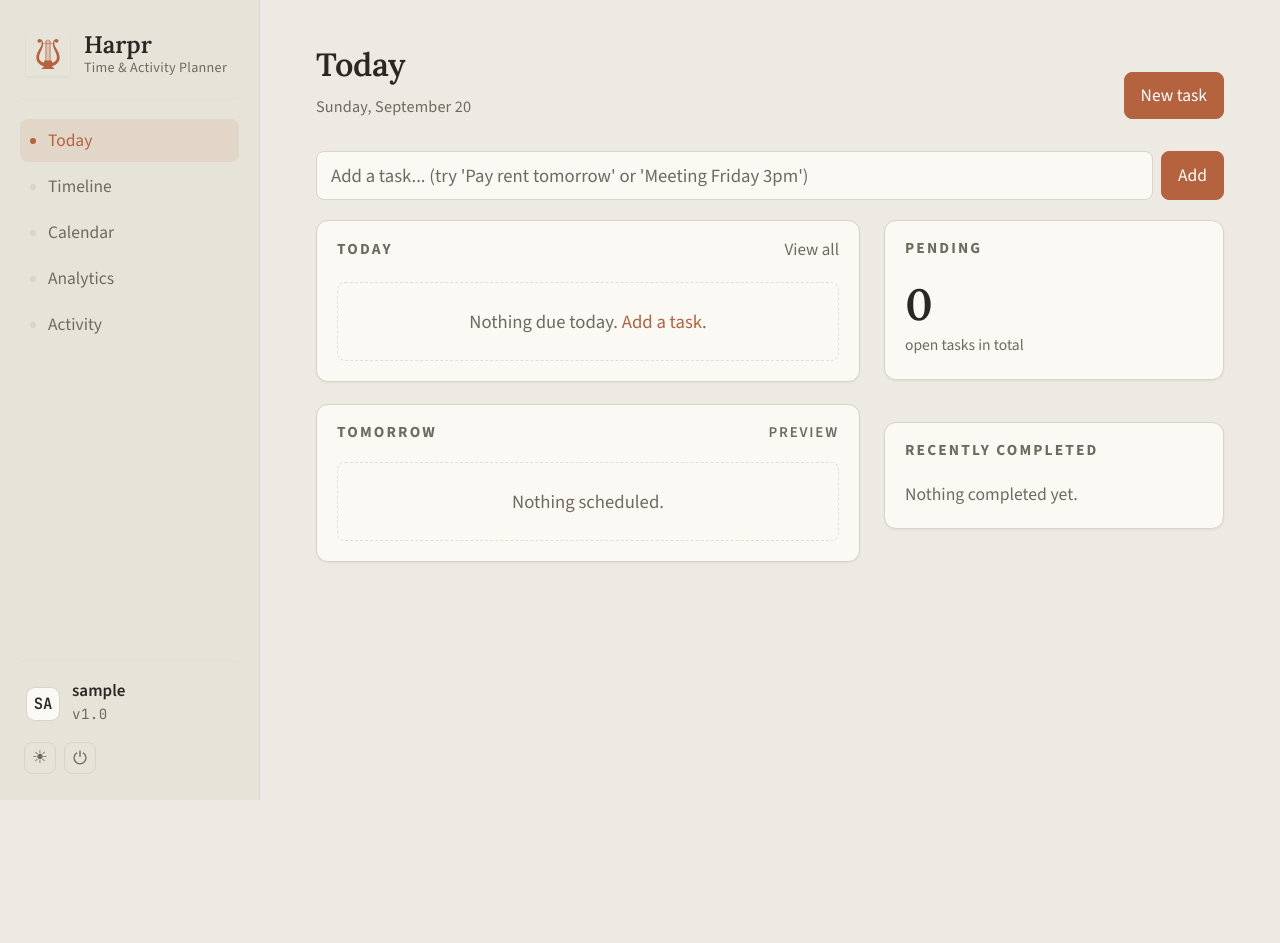
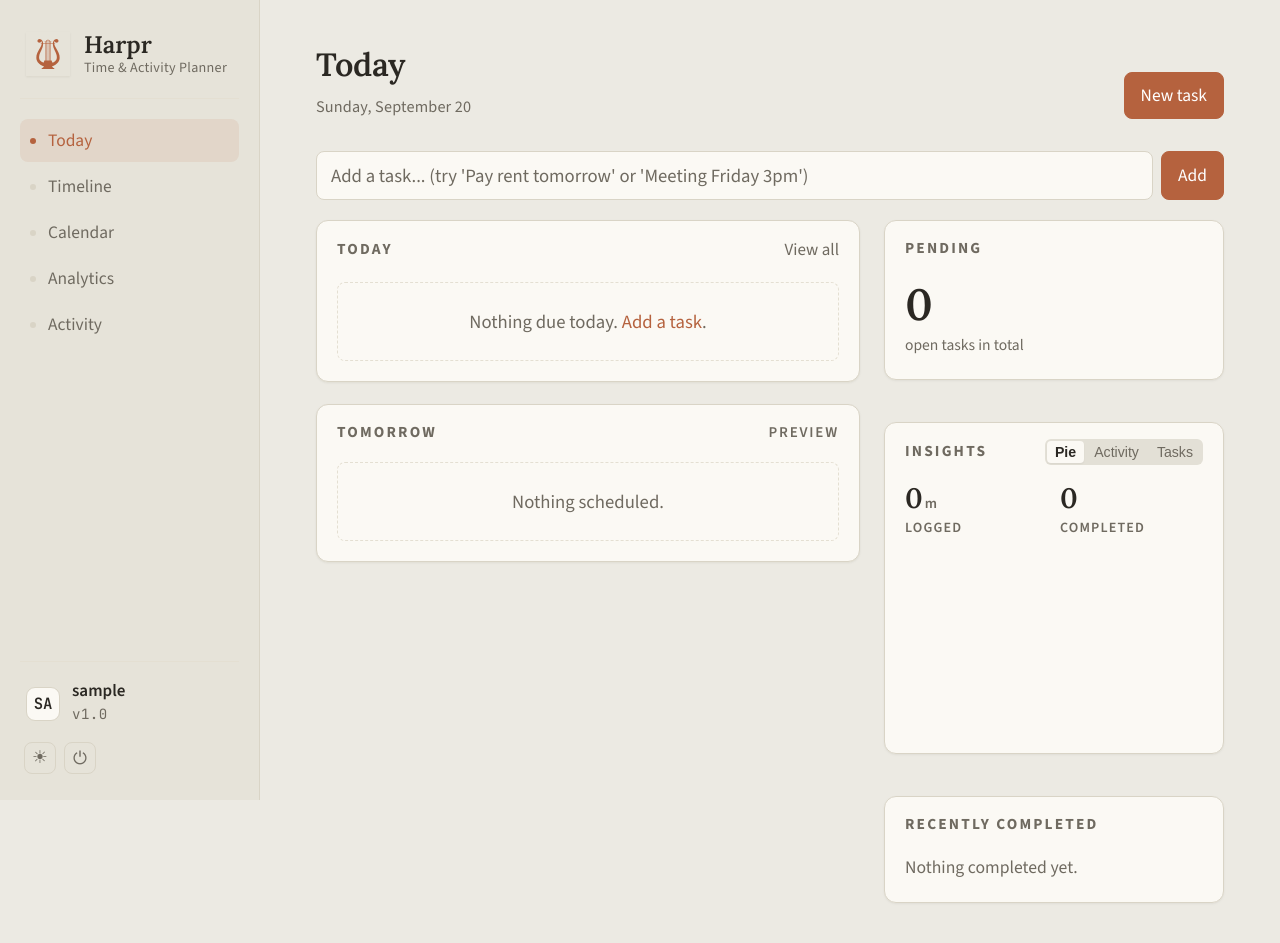
Before and after one commit to milimo-unza/final-year-project, a Django app: page / in a window 1280 px wide. Before the commit the page ends 800 px from the top, so only its background shows below. Run offline with Django 5.2, Linux system fonts and the light colour scheme; the visitor is signed in with stand-in values (Sample User, id 1); data comes from the database, SQL or seed files in the repository; data that the repository does not hold is empty; a map, chart or similar area stays blank.

Commit message:
Insights card on Today, quick add, chart tabs, calendar fix

```diff
--- a/static/css/cosmos.css
+++ b/static/css/cosmos.css
@@ -2111,3 +2111,75 @@ html { font-size: 130% !important; }
   .quick-add { flex-direction: column; }
   .quick-add .btn { width: 100%; }
 }
+
+
+/* Insights card on Today (chart switcher) */
+.chart-tabs {
+  display: flex;
+  gap: 2px;
+  background: var(--muted-bg);
+  padding: 2px;
+  border-radius: 6px;
+}
+.chart-tab {
+  padding: 3px 8px;
+  font-size: 0.68rem;
+  font-weight: 500;
+  border: none;
+  background: transparent;
+  color: var(--muted-fg);
+  border-radius: 4px;
+  cursor: pointer;
+}
+.chart-tab.active {
+  background: var(--card);
+  color: var(--fg);
+  font-weight: 600;
+  box-shadow: 0 1px 2px rgba(0,0,0,0.05);
+}
+
+.insights-kpis {
+  display: grid;
+  grid-template-columns: 1fr 1fr;
+  gap: 12px;
+  margin-bottom: 14px;
+}
+.insight-kpi { display: flex; flex-direction: column; }
+.insight-num {
+  font-family: var(--font-serif);
+  font-size: 1.35rem;
+  font-weight: 600;
+  color: var(--fg);
+  line-height: 1.1;
+}
+.insight-unit {
+  font-family: var(--font-sans);
+  font-size: 0.7rem;
+  color: var(--muted-fg);
+  margin-left: 2px;
+}
+.insight-label {
+  font-size: 0.68rem;
+  text-transform: uppercase;
+  letter-spacing: 0.08em;
+  color: var(--muted-fg);
+  margin-top: 3px;
+  font-weight: 600;
+}
+
+.insights-chart-wrap {
+  position: relative;
+  height: 180px;
+}
+
+/* Hide all canvases by default, using !important to beat Chart.js's inline styles */
+.insights-chart-wrap .insights-canvas {
+  position: absolute !important;
+  inset: 0 !important;
+  width: 100% !important;
+  height: 100% !important;
+  display: none !important;
+}
+.insights-chart-wrap .insights-canvas.active {
+  display: block !important;
+}
--- a/tasks/templates/tasks/dashboard.html
+++ b/tasks/templates/tasks/dashboard.html
@@ -1,5 +1,9 @@
 {% extends 'base.html' %}
 {% load harpr_extras %}
+{% block head_extra %}
+  <script src="https://cdn.jsdelivr.net/npm/chart.js@4.4.1/dist/chart.umd.min.js"></script>
+{% endblock %}
+
 {% block title %}Today · {{ APP_NAME }}{% endblock %}
 
 {% block content %}
@@ -129,6 +133,34 @@
     </div>
 
     <div class="card">
+      <div class="card-head">
+        <h2>Insights</h2>
+        <div class="chart-tabs">
+          <button type="button" class="chart-tab active" data-chart="pie">Pie</button>
+          <button type="button" class="chart-tab" data-chart="activity">Activity</button>
+          <button type="button" class="chart-tab" data-chart="tasks">Tasks</button>
+        </div>
+      </div>
+
+      <div class="insights-kpis">
+        <div class="insight-kpi">
+          <div class="insight-num">{{ total_minutes }}<span class="insight-unit">m</span></div>
+          <div class="insight-label">Logged</div>
+        </div>
+        <div class="insight-kpi">
+          <div class="insight-num">{{ total_completed }}</div>
+          <div class="insight-label">Completed</div>
+        </div>
+      </div>
+
+      <div class="insights-chart-wrap">
+        <canvas id="insights-pie" class="insights-canvas active"></canvas>
+        <canvas id="insights-activity" class="insights-canvas"></canvas>
+        <canvas id="insights-tasks" class="insights-canvas"></canvas>
+      </div>
+    </div>
+
+    <div class="card">
       <div class="card-head"><h2>Recently completed</h2></div>
       {% if recently_completed %}
         {% for t in recently_completed %}
@@ -151,4 +183,80 @@
 
   </div>
 </div>
+
 {% endblock %}
+
+{% block scripts %}
+{{ block.super }}
+<script>
+(function () {
+  if (typeof Chart === 'undefined') return;
+
+  var pieLabels = {{ pie_labels|safe }};
+  var pieValues = {{ pie_values|safe }};
+  var dayLabels = {{ day_labels|safe }};
+  var dayValues = {{ day_values|safe }};
+  var barLabels = {{ bar_labels|safe }};
+  var barDone = {{ bar_done|safe }};
+  var barPending = {{ bar_pending|safe }};
+
+  var COLORS = ['#3B6EA8', '#7A5FA8', '#4F8A5B', '#3F8B92'];
+
+  var pieCanvas = document.getElementById('insights-pie');
+  var activityCanvas = document.getElementById('insights-activity');
+  var tasksCanvas = document.getElementById('insights-tasks');
+
+  if (pieCanvas && pieValues.length) {
+    new Chart(pieCanvas, {
+      type: 'doughnut',
+      data: { labels: pieLabels, datasets: [{ data: pieValues, backgroundColor: COLORS, borderWidth: 0 }] },
+      options: { responsive: true, maintainAspectRatio: false, plugins: { legend: { position: 'bottom', labels: { boxWidth: 10, font: { size: 10 } } } } }
+    });
+  }
+  if (activityCanvas) {
+    new Chart(activityCanvas, {
+      type: 'line',
+      data: { labels: dayLabels, datasets: [{ data: dayValues, borderColor: '#b5623e', backgroundColor: 'rgba(181,98,62,0.1)', fill: true, tension: 0.3, pointRadius: 2 }] },
+      options: { responsive: true, maintainAspectRatio: false, plugins: { legend: { display: false } }, scales: { y: { beginAtZero: true, ticks: { font: { size: 9 } } }, x: { ticks: { font: { size: 9 } } } } }
+    });
+  }
+  if (tasksCanvas) {
+    new Chart(tasksCanvas, {
+      type: 'bar',
+      data: { labels: barLabels, datasets: [
+        { label: 'Done', data: barDone, backgroundColor: '#4F8A5B' },
+        { label: 'Pending', data: barPending, backgroundColor: '#d9d4c6' }
+      ]},
+      options: { responsive: true, maintainAspectRatio: false, plugins: { legend: { position: 'bottom', labels: { boxWidth: 10, font: { size: 10 } } } }, scales: { y: { beginAtZero: true, ticks: { precision: 0, font: { size: 9 } } }, x: { ticks: { font: { size: 9 } } } } }
+    });
+  }
+
+  // Tab switching
+  var tabs = document.querySelectorAll('.chart-tab');
+  var canvases = {
+    pie: document.getElementById('insights-pie'),
+    activity: document.getElementById('insights-activity'),
+    tasks: document.getElementById('insights-tasks')
+  };
+  var remembered = 'pie';
+  try { remembered = localStorage.getItem('harpr-insights-tab') || 'pie'; } catch (e) {}
+
+  function activate(name) {
+    Object.keys(canvases).forEach(function (k) {
+      if (!canvases[k]) return;
+      canvases[k].classList.toggle('active', k === name);
+    });
+    tabs.forEach(function (t) {
+      t.classList.toggle('active', t.dataset.chart === name);
+    });
+    try { localStorage.setItem('harpr-insights-tab', name); } catch (e) {}
+  }
+
+  tabs.forEach(function (t) {
+    t.addEventListener('click', function () { activate(t.dataset.chart); });
+  });
+
+  activate(remembered);
+})();
+</script>
+{% endblock %}
--- a/tasks/views.py
+++ b/tasks/views.py
@@ -77,6 +77,49 @@ def dashboard(request):
         .order_by("-completed_at")[:5]
     )
 
+    # Chart data for the Today page analytics card
+    from django.db.models import Sum as _Sum
+    from datetime import timedelta as _td
+
+    cat_totals = (
+        TimeLog.objects
+        .filter(user=user)
+        .values("task__category")
+        .annotate(total=_Sum("minutes"))
+    )
+    _cat_labels = UserSettings.for_user(user).category_labels()
+    cat_data = {}
+    for row in cat_totals:
+        key = row["task__category"] or "other"
+        cat_data[key] = row["total"] or 0
+    pie_labels = [_cat_labels.get(k, k.title()) for k in cat_data.keys()]
+    pie_values = list(cat_data.values())
+
+    _today = timezone.localdate()
+    day_labels = []
+    day_values = []
+    for i in range(6, -1, -1):
+        day = _today - _td(days=i)
+        day_labels.append(day.strftime("%a"))
+        total = (
+            TimeLog.objects
+            .filter(user=user, logged_at__date=day)
+            .aggregate(s=_Sum("minutes"))["s"] or 0
+        )
+        day_values.append(total)
+
+    bar_labels = []
+    bar_done = []
+    bar_pending = []
+    for key in ("work", "study", "personal", "health"):
+        label = _cat_labels.get(key, key.title())
+        bar_labels.append(label)
+        bar_done.append(Task.objects.filter(user=user, category=key, completed=True).count())
+        bar_pending.append(Task.objects.filter(user=user, category=key, completed=False).count())
+
+    total_minutes = TimeLog.objects.filter(user=user).aggregate(s=_Sum("minutes"))["s"] or 0
+    total_completed = Task.objects.filter(user=user, completed=True).count()
+
     return render(request, "tasks/dashboard.html", {
         "todays_pending": todays_pending,
         "someday_pending": someday_pending,
@@ -85,6 +128,15 @@ def dashboard(request):
         "pending_count": pending_count,
         "recently_completed": recently_completed,
         "today": now,
+        "pie_labels": pie_labels,
+        "pie_values": pie_values,
+        "day_labels": day_labels,
+        "day_values": day_values,
+        "bar_labels": bar_labels,
+        "bar_done": bar_done,
+        "bar_pending": bar_pending,
+        "total_minutes": total_minutes,
+        "total_completed": total_completed,
     })
 
 
```
